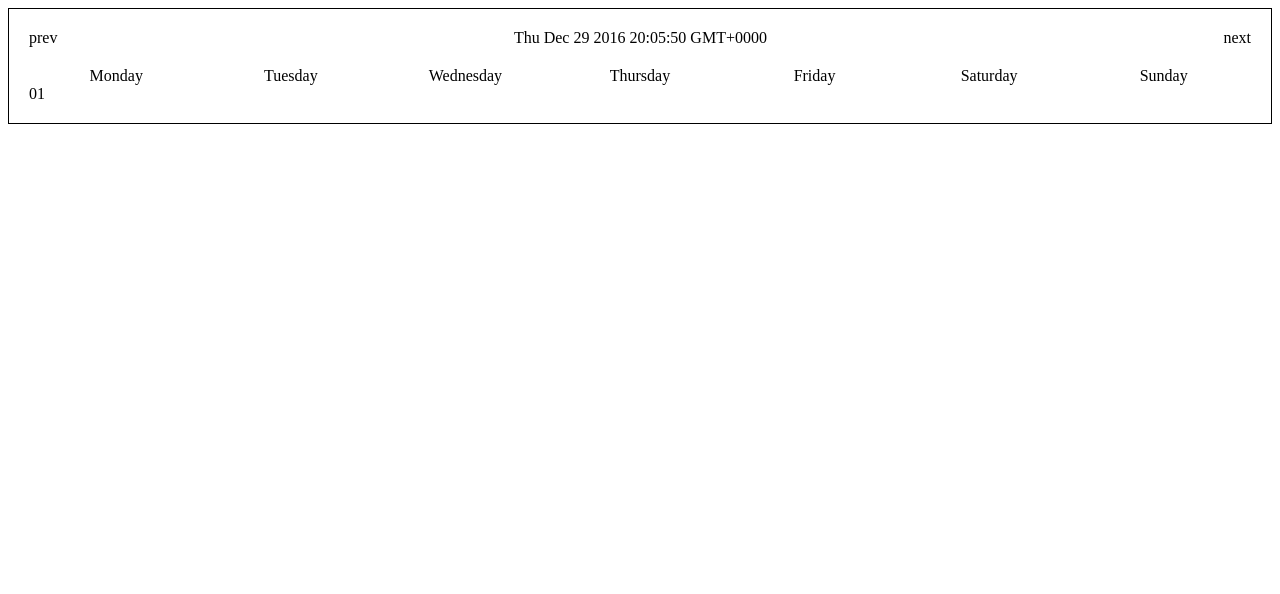
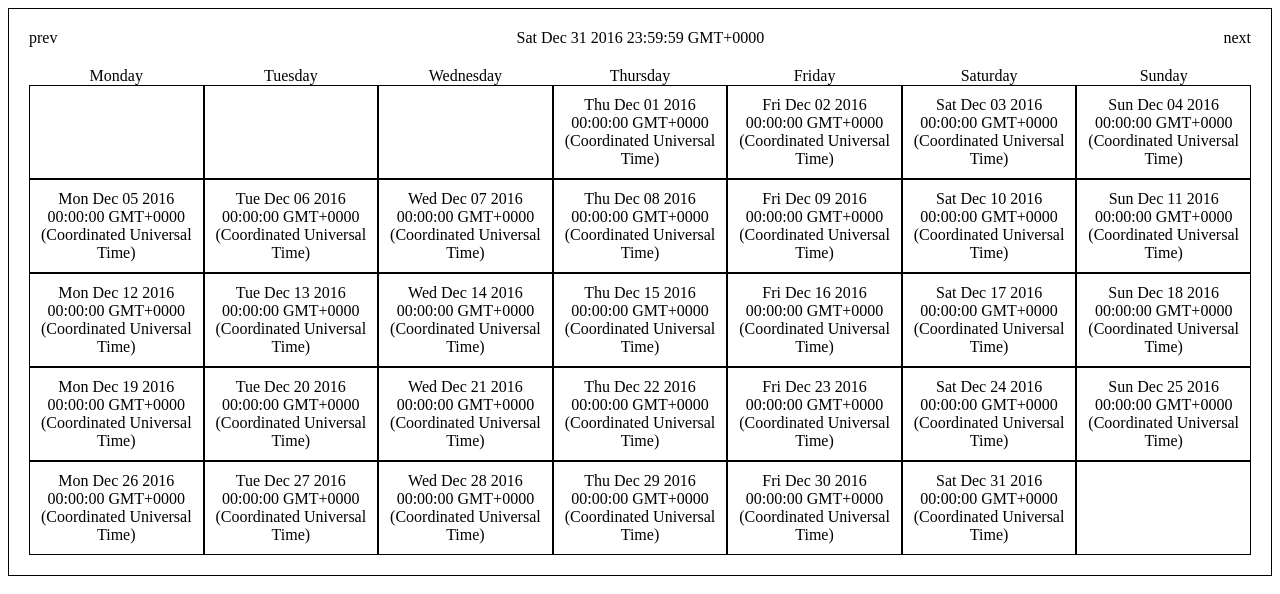
Before and after one commit to Jannick94/vue-calendar, a Vue app: page / in a window 1280 px wide. Shown: the top 594 px of the page. Built offline with nearby package versions, Linux system fonts and the light colour scheme.

Commit message:
Calendar works

```diff
--- a/src/components/Calendar.vue
+++ b/src/components/Calendar.vue
@@ -15,7 +15,9 @@
       </div>
 
       <div class="v-cal-dates">
-        <div class="v-cal-day">01</div>
+        <day v-for="firstEmptyDay in firstEmptyDays"></day>
+        <day v-for="day in days"> {{ day | moment("DD") }} </day>
+        <day v-for="lastEmptyDay in lastEmptyDays"></day>
       </div>
     </div>
   </div>
@@ -23,16 +25,37 @@
 
 <script>
 import moment from 'moment';
+import Day from './Day';
 
 export default {
   name: 'calendar',
+  components: {
+    Day
+  },
+  created() {
+    moment.locale('nl');
+  },
   mounted() {
-
+    this.firstEmptyDays = this.getFirstDaysInMonth();
+    this.lastEmptyDays  = this.getLastDaysInMonth();
+    this.days           = this.getDaysInMonth();
   },
   data () {
     return {
       currentDate: moment(),
+      daysInMonth: 0,
+      firstEmptyDays: [],
+      lastEmptyDays: [],
+      days: [],
       weekDays: ['Monday', 'Tuesday', 'Wednesday', 'Thursday', 'Friday', 'Saturday', 'Sunday']
+    }
+  },
+  watch: {
+    currentDate: function(currentDate) {
+      this.firstEmptyDays = this.getFirstDaysInMonth();
+      this.lastEmptyDays  = this.getLastDaysInMonth();
+      this.days           = this.getDaysInMonth();
+      return moment(currentDate).daysInMonth();
     }
   },
   methods: {
@@ -43,11 +66,48 @@ export default {
     prevMonth() {
       this.currentDate = moment(this.currentDate).subtract('1', 'month');
     },
+
+    getDaysInMonth() {
+      let startOfMonth  = moment(this.currentDate).startOf('month');
+      let endOfMonth    = moment(this.currentDate).endOf('month');
+
+      let days = [];
+      let day = startOfMonth;
+
+      while (day <= endOfMonth) {
+          days.push(day.toDate());
+          day = day.clone().add(1, 'd');
+      }
+
+      return days;
+    },
+
+    getFirstDaysInMonth() {
+      let firstDays    = [];
+      let weekDay = this.currentDate.startOf('month').isoWeekday();
+
+      for (var i = 0; i < (weekDay - 1); i++) {
+        firstDays.push(i);
+      }
+
+      return firstDays;
+    },
+
+    getLastDaysInMonth() {
+      let lastDays    = [];
+      let weekDay = this.currentDate.endOf('month').isoWeekday();
+
+      for (var i = 0; i < (7 - weekDay); i++) {
+        lastDays.push(i);
+      }
+
+      return lastDays;
+    }
   }
 }
 </script>
 
-<style lang="scss" scoped>
+<style lang="scss">
   *:before, *:after, *  {
     box-sizing: border-box;
   }
@@ -80,6 +140,14 @@ export default {
 
       .v-cal-dates {
         display: flex;
+        flex-wrap: wrap;
+
+        .v-cal-date {
+          flex-basis: 14.2857142857%;
+          text-align: center;
+          border: 1px solid #000;
+          padding: 10px;
+        }
       }
 
     }
--- /dev/null
+++ b/src/components/Day.vue
@@ -0,0 +1,11 @@
+<template>
+	<div class="v-cal-date">
+		<slot></slot>
+	</div>
+</template>
+
+<script>
+	export default {
+		name: 'day',
+	}
+</script>
```
